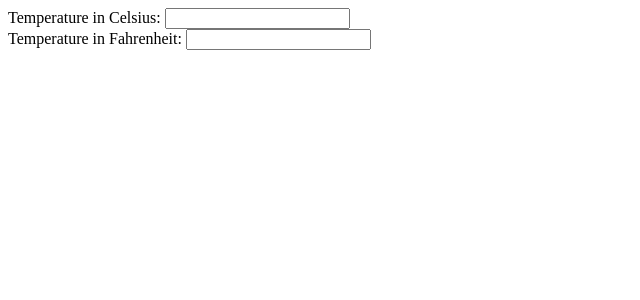
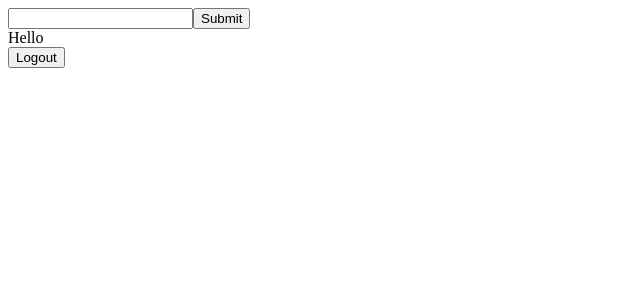
Before and after one commit to Vamsiayiluri/ReactLearning, a React (Vite) app: page / in a window 1280 px wide. Shown: the top 300 px of the page, without its empty margins (0-640 px from the left). Built offline with nearby package versions, Linux system fonts and the light colour scheme.

Commit message:
StateManagementUsingContextApi

```diff
--- a/src/App.jsx
+++ b/src/App.jsx
@@ -1,14 +1,17 @@
-import TemperatureCalculator from "./components/temperatureCalculator";
+import Context from "./Context";
+import Login from "./Login";
+import Logout from "./Logout";
+
+import { UserProvider } from "./context/UserContext";
 
 function App() {
-  const person = {
-    name: "vamsi",
-    message: "Hello",
-    seatNumbers: [1, 2, 3],
-  };
   return (
     <div className="App">
-      <TemperatureCalculator></TemperatureCalculator>
+      <UserProvider>
+        <Login></Login>
+        <Context></Context>
+        <Logout></Logout>
+      </UserProvider>
     </div>
   );
 }
--- /dev/null
+++ b/src/Context.jsx
@@ -0,0 +1,7 @@
+import { useContext } from "react";
+import { userContext } from "./context/UserContext";
+
+export default function Context() {
+  const { name } = useContext(userContext);
+  return <div>Hello {name}</div>;
+}
--- /dev/null
+++ b/src/Login.jsx
@@ -0,0 +1,25 @@
+import { useContext, useState } from "react";
+import { userContext } from "./context/UserContext";
+
+export default function Login() {
+  const [value, setValue] = useState("");
+
+  const { dispatch } = useContext(userContext);
+  function submitFunction(e) {
+    console.log("hi");
+    e.preventDefault();
+    dispatch({ type: "login", payload: value });
+  }
+  return (
+    <div>
+      <form onSubmit={submitFunction}>
+        <input
+          type="text"
+          value={value}
+          onChange={(e) => setValue(e.target.value)}
+        ></input>
+        <button type="submit">Submit</button>
+      </form>
+    </div>
+  );
+}
--- /dev/null
+++ b/src/Logout.jsx
@@ -0,0 +1,14 @@
+import { useContext } from "react";
+import { userContext } from "./context/UserContext";
+
+export default function Login() {
+  const { dispatch } = useContext(userContext);
+  function logOut() {
+    dispatch({ type: "logout" });
+  }
+  return (
+    <div>
+      <button onClick={() => logOut()}>Logout</button>
+    </div>
+  );
+}
--- /dev/null
+++ b/src/context/UserContext.jsx
@@ -0,0 +1,23 @@
+import { createContext, useReducer, useState } from "react";
+
+const userContext = createContext();
+
+function UserProvider({ children }) {
+  //   const [name, setName] = useState("");
+  const [name, dispatch] = useReducer(userReducer, "");
+  function userReducer(state, action) {
+    if (action.type === "login") {
+      return action.payload;
+    } else {
+      return "Guest";
+    }
+  }
+
+  return (
+    <userContext.Provider value={{ name, dispatch }}>
+      {children}
+    </userContext.Provider>
+  );
+}
+
+export { userContext, UserProvider };
```
